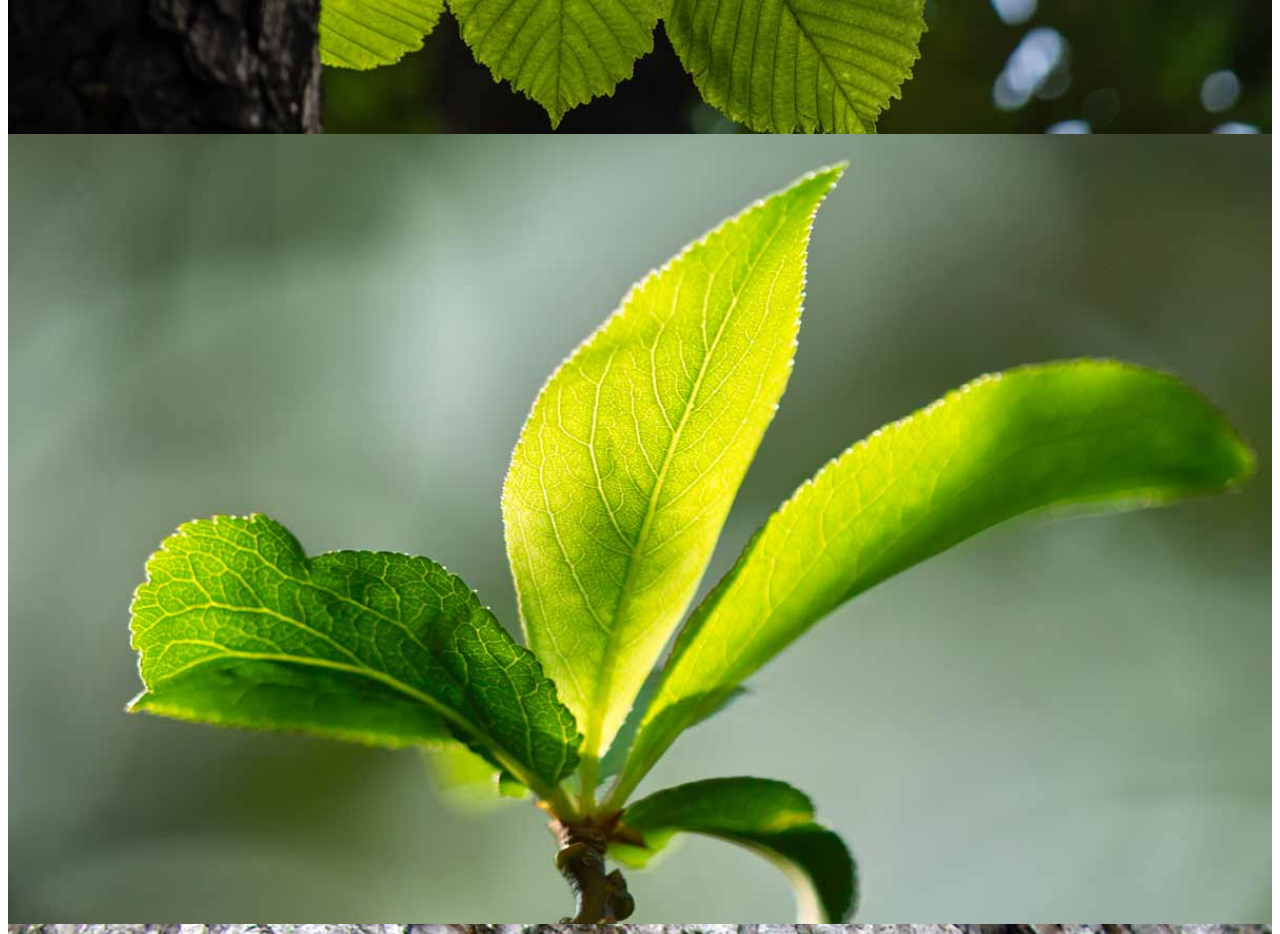
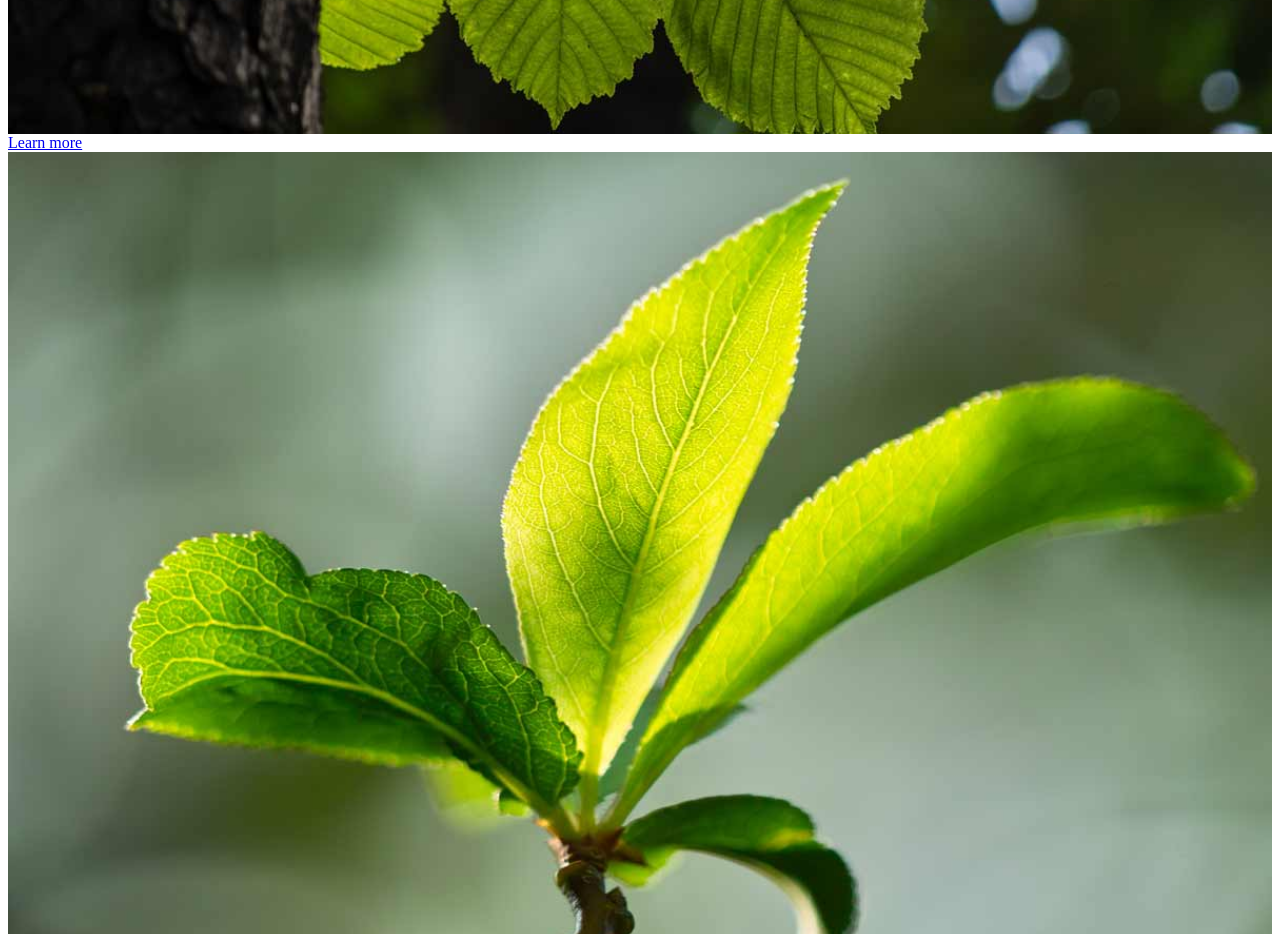
Before and after one commit to anthonyaubrey/imagesdemo, a plain HTML site: page index.html in a window 1280 px wide. Shown: the part 840-1774 px from the top of the page. Drawn offline with Linux system fonts and the light colour scheme.

```diff
--- a/index.html
+++ b/index.html
@@ -15,6 +15,11 @@
 
 <main>
   <img src="images/leaves-1.jpg" alt="Leaves on the side of a tree.">
+
+  <div class="box">
+    <a class="btn" href="#">Learn more</a>
+  </div>
+
   <img src="images/leaves-2.jpg" alt="Tip of a branch with green leaves">
   <img src="images/leaves-3.jpg" alt="Small bunch of green leaves.">
 </main>
```
